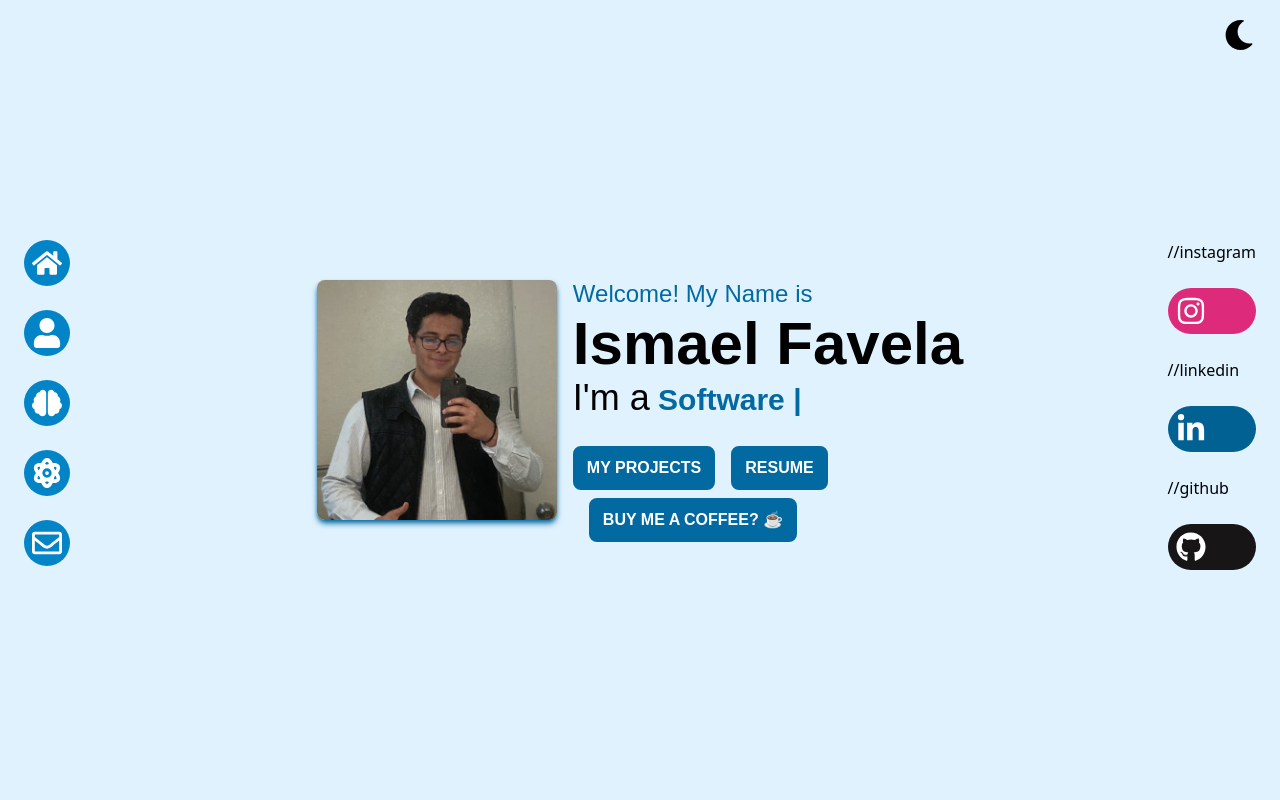
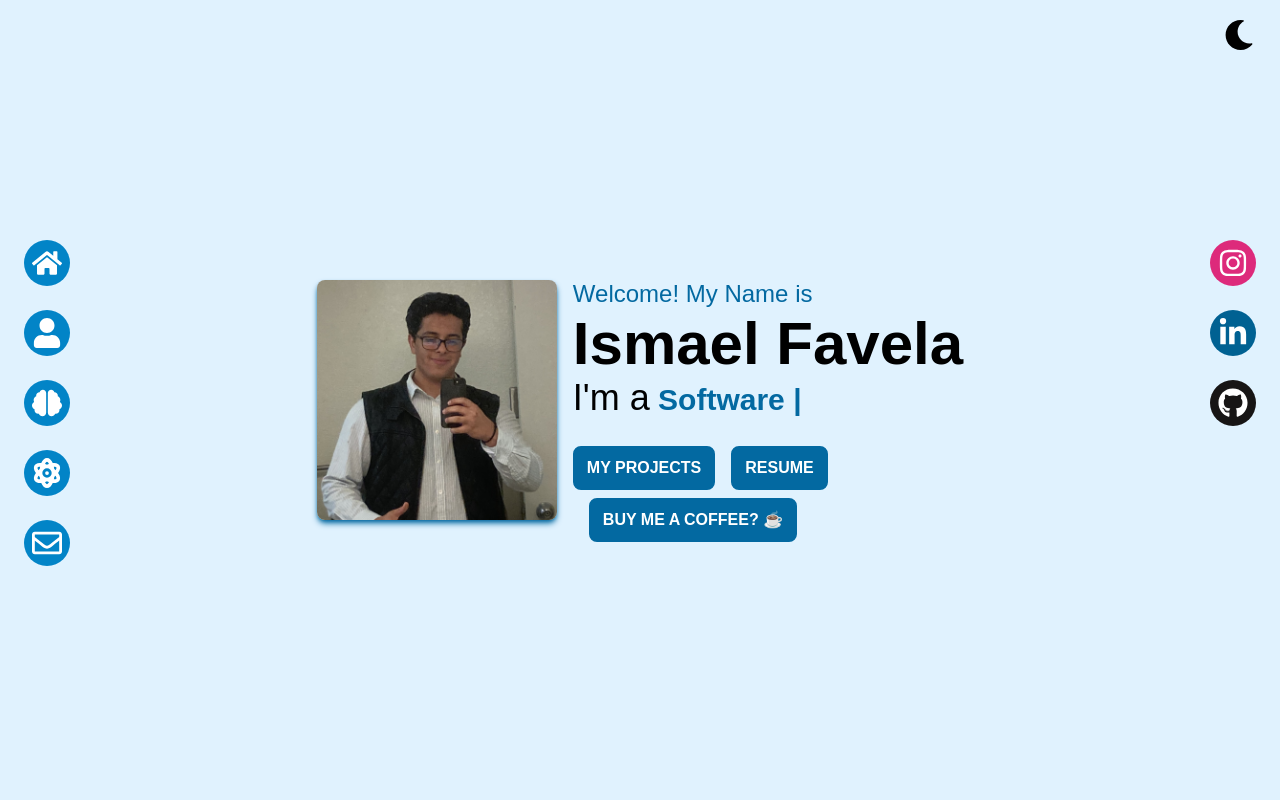
Before and after one commit to ismafavesco/Portfolio, a React (Create React App) app: page / in a window 1280 px wide. Shown: the top 800 px of the page. Built offline with nearby package versions, Linux system fonts and the light colour scheme.

Commit message:
Update social error

```diff
--- a/src/components/Social.jsx
+++ b/src/components/Social.jsx
@@ -14,7 +14,7 @@ const Social = () => {
   return (
     <div className="fixed top-[30%] sm:right-6 right-3">
       <ul className="flex flex-col gap-6">
-        //instagram
+
         <li className="relative group text-2xl sm:text-3xl bg-[#DD2A7B] text-white p-2 rounded-full hover:scale-125 duration-300 cursor-pointer">
           <div className="hidden lg:block absolute right-14 bottom-1 group-hover:opacity-80 duration-300 opacity-0 py-2 px-3 bg-[#DD2A7B] rounded-full">
             <p className="text-base">Instagram</p>
@@ -23,7 +23,7 @@ const Social = () => {
             <FaInstagram />
           </a>
         </li>
-        //linkedin
+
         <li className="relative group text-2xl sm:text-3xl bg-[#006192] text-white p-2 rounded-full hover:scale-125 duration-300 cursor-pointer">
           <div className="hidden lg:block absolute right-14 bottom-1 group-hover:opacity-80 duration-300 opacity-0 py-2 px-3 bg-[#006192] rounded-full">
             <p className="text-base">LinkedIn</p>
@@ -35,7 +35,7 @@ const Social = () => {
             <FaLinkedinIn />
           </a>
         </li>
-        //github
+
         <li className="relative group text-2xl sm:text-3xl bg-[#171515] text-white p-2 rounded-full hover:scale-125 duration-300 cursor-pointer">
           <div className="hidden lg:block absolute right-14 bottom-1 group-hover:opacity-80 duration-300 opacity-0 py-2 px-3 bg-[#171515] rounded-full">
             <p className="text-base">Github</p>
```
